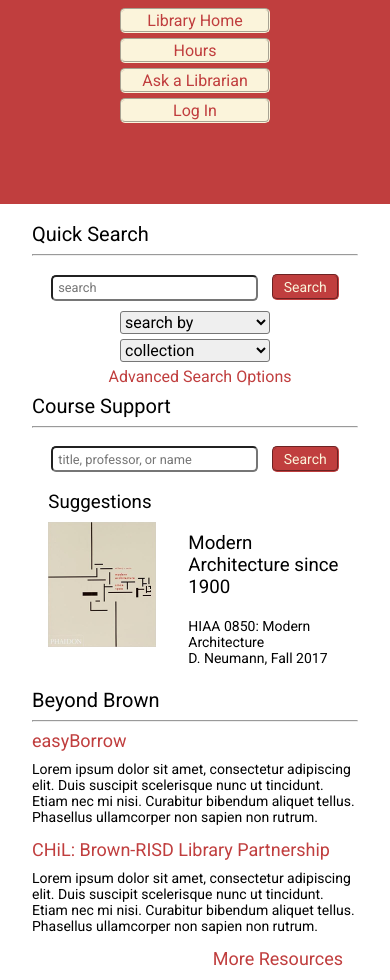
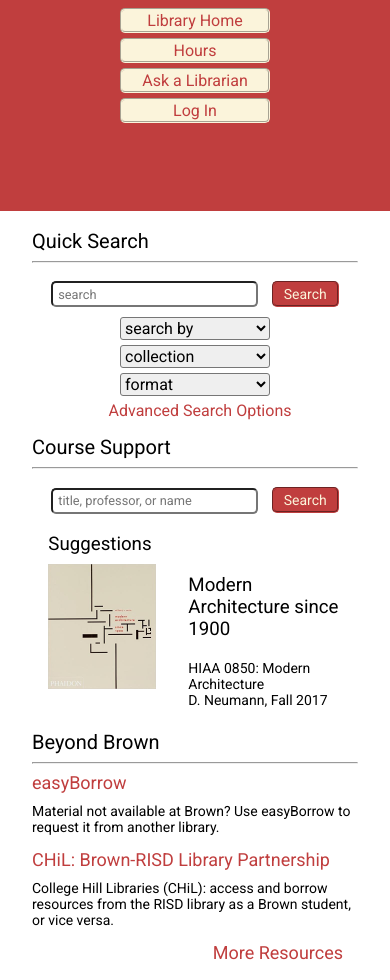
Before and after one commit to shawnaness/responsive-redesign, a plain HTML site: page index.html in a window 390 px wide. Shown: the part 66-1046 px from the top of the page. Drawn offline with nearby package versions, Linux system fonts and the light colour scheme.

Commit message:
color to footer

```diff
--- a/index.html
+++ b/index.html
@@ -49,6 +49,16 @@
         <option value="rock">Rockefeller Library</option>
         <option value="scili">Sciences Library</option>
       </select>
+      <select class='dropdownFormat'>
+        <option value="format">format</option>
+        <option value="book">book</option>
+        <option value="computerFile">computer file</option>
+        <option value="journal">serial/journal</option>
+        <option value="score">score</option>
+        <option value="map">map</option>
+        <option value="audiovisual">audiovisual</option>
+        <option value="manuscript">manuscript</option>
+      </select>
       <a class='advancedSearchLink'
         href='http://josiah.brown.edu/search~S7/X'>Advanced Search Options</a>
     </div>
@@ -78,14 +88,12 @@
     <hr>
     <a href='http://library.brown.edu/borrowing/easyBorrow.php'>
       easyBorrow</a>
-    <p>Lorem ipsum dolor sit amet, consectetur adipiscing elit. Duis suscipit
-      scelerisque nunc ut tincidunt. Etiam nec mi nisi. Curabitur bibendum
-      aliquet tellus. Phasellus ullamcorper non sapien non rutrum.</p>
+    <p>Material not available at Brown? Use easyBorrow to request it from
+      another library.</p>
     <a href='http://library.brown.edu/catalogs/chil/'>
       CHiL: Brown-RISD Library Partnership</a>
-    <p>Lorem ipsum dolor sit amet, consectetur adipiscing elit. Duis suscipit
-      scelerisque nunc ut tincidunt. Etiam nec mi nisi. Curabitur bibendum
-      aliquet tellus. Phasellus ullamcorper non sapien non rutrum.</p>
+    <p>College Hill Libraries (CHiL): access and borrow resources from the RISD
+      library as a Brown student, or vice versa.</p>
     <div class='alignRight'><a href='google.com'>More Resources</a></div>
   </div>
 
--- a/main.css
+++ b/main.css
@@ -4,8 +4,7 @@ body {
   padding: 0;
   display: grid;
 	grid-template-columns: 50vw 50vw;
-  grid-template-rows: 25% 30vh 50vh 5vh;
-	/*grid-template-rows: 25% 2fr 4fr auto;*/
+  grid-template-rows: 12vh 28vh 54vh 6vh;
 }
 
 h1 {
@@ -125,6 +124,14 @@ p {
   border-radius: 3px;
 }
 
+.dropdownFormat {
+  margin-left: 10px;
+  margin-right: 10px;
+  font-family: 'Roboto', sans-serif;
+  font-size: 1em;
+  border-radius: 3px;
+}
+
 .advancedSearchLink {
   margin-left: 10px;
   font-size: 1em;
@@ -185,11 +192,12 @@ h3.bookTitle {
 }
 
 .footer {
+  background-color: #fbf4db;
   grid-column: 1/3;
-  /*grid-row: 4;*/
+  grid-row: 4;
   text-align: center;
-  margin: auto;
-  padding-bottom: 5px;
+  padding-top: 5px;
+  padding-bottom: 10px;
 }
 
 .footer a {
@@ -200,7 +208,7 @@ h3.bookTitle {
   body {
     display: grid;
     grid-template-columns: 100%;
-    grid-template-rows: 25% 2fr 3fr 3.5fr auto;
+    grid-template-rows: 25% 2.5fr 3fr 2.5fr auto;
   }
 
   .header {
@@ -209,7 +217,7 @@ h3.bookTitle {
     grid-column: 1/2;
     grid-row: 1;
     padding-left: 0px;
-    padding-bottom: 10px;
+    padding-bottom: 20px;
     text-align: center;
   }
 
@@ -251,6 +259,11 @@ h3.bookTitle {
     width: 150px;
   }
 
+  .dropdownFormat {
+    margin: auto;
+    margin-bottom: 5px;
+    width: 150px;
+  }
   .courseSupport {
     grid-column: 1/2;
     grid-row: 3;
@@ -265,6 +278,7 @@ h3.bookTitle {
   .footer {
     grid-column: 1/2;
     grid-row: 5;
-    margin: 0px 25px;
+    padding-top: 10px;
+    padding-bottom: 10px;
   }
 }
```
